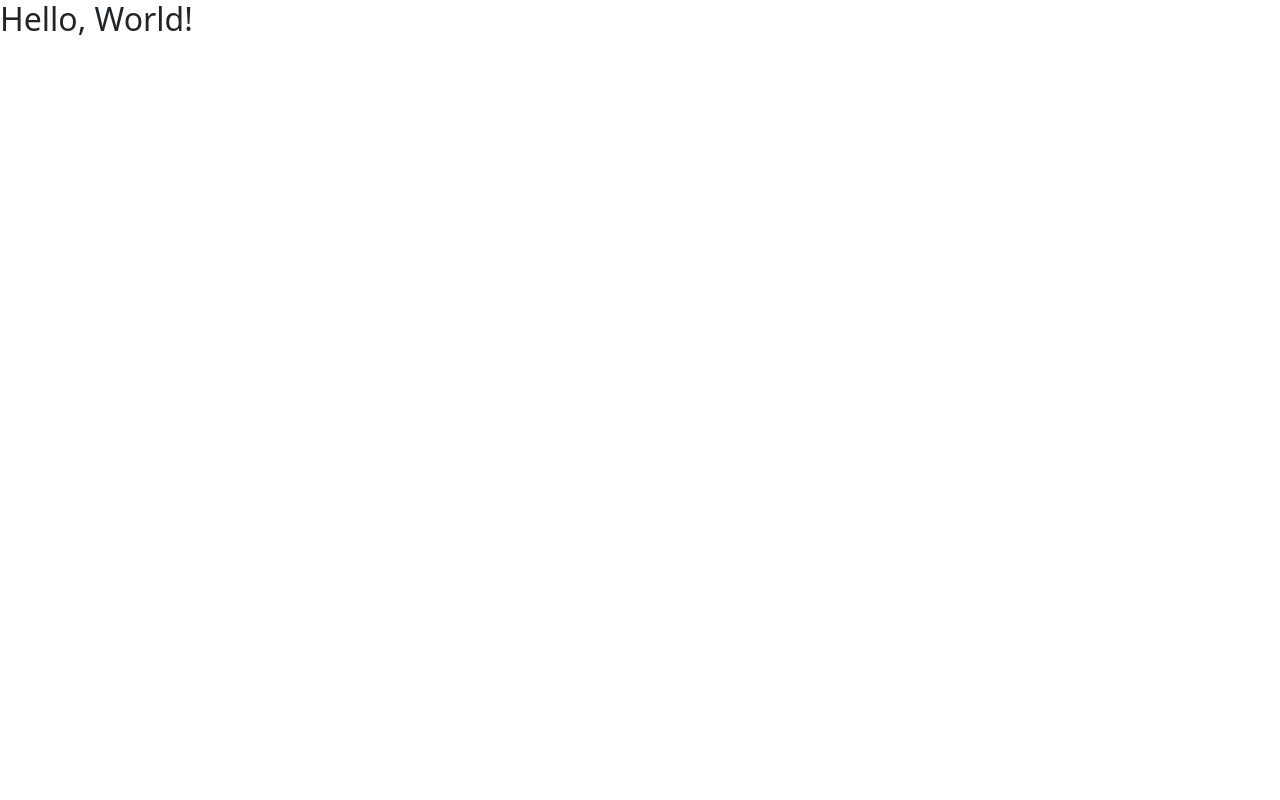
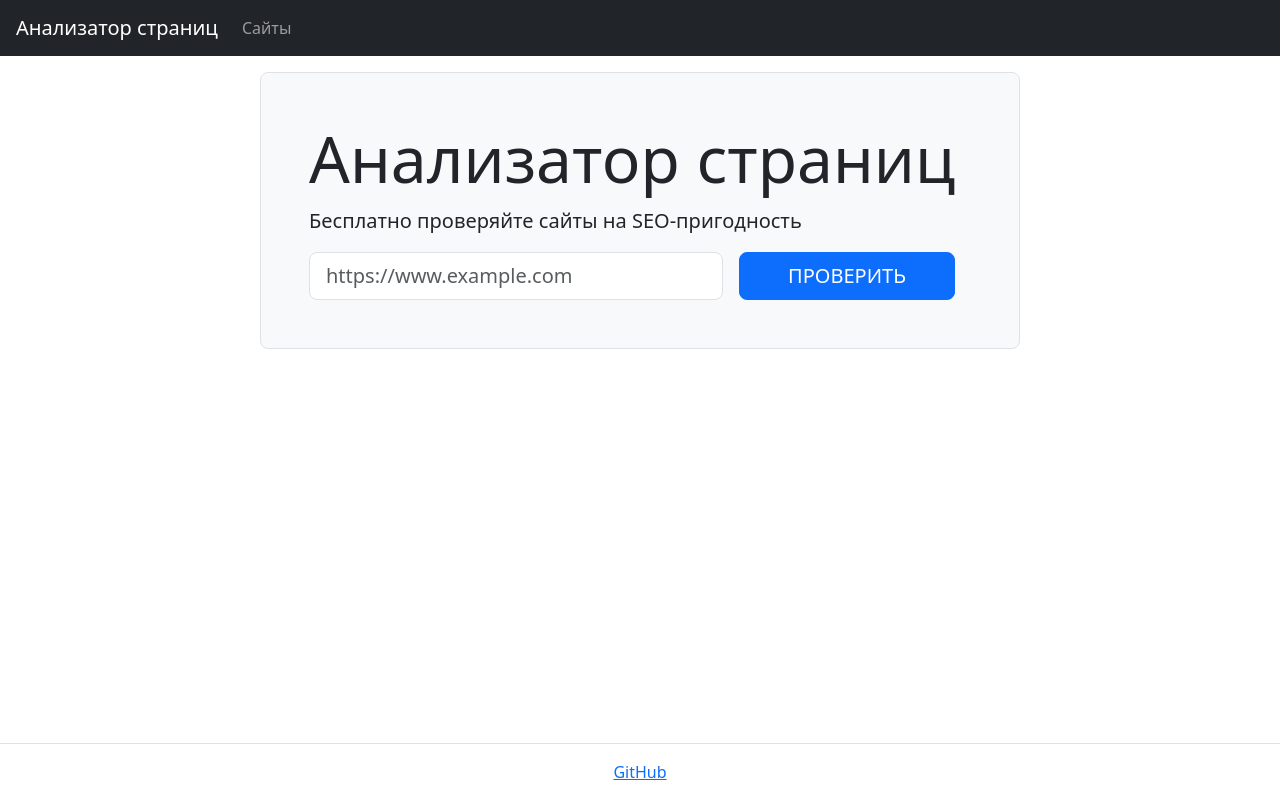
Before and after one commit to Faizik12/python-project-83, a Flask app: page / in a window 1280 px wide. Before the commit the page is almost empty. Run offline with Flask 3, Linux system fonts and the light colour scheme.

Commit message:
Checked the second step

```diff
--- /dev/null
+++ b/page_analyzer/templates/base.html
@@ -0,0 +1,37 @@
+<!DOCTYPE html>
+<html lang="en">
+
+<head>
+    <meta charset="utf-8">
+    <meta name="viewport" content="width=device-width, initial-scale=1, shrink-to-fit=no">
+    <meta name="description" content="Third project for Hexlet.io">
+    <link href="https://cdn.jsdelivr.net/npm/bootstrap@5.3.2/dist/css/bootstrap.min.css" rel="stylesheet"
+        integrity="sha384-T3c6CoIi6uLrA9TneNEoa7RxnatzjcDSCmG1MXxSR1GAsXEV/Dwwykc2MPK8M2HN" crossorigin="anonymous">
+    <script src="https://cdn.jsdelivr.net/npm/bootstrap@5.3.2/dist/js/bootstrap.bundle.min.js"
+        integrity="sha384-C6RzsynM9kWDrMNeT87bh95OGNyZPhcTNXj1NW7RuBCsyN/o0jlpcV8Qyq46cDfL"
+        crossorigin="anonymous"></script>
+    <title>Анализатор страниц</title>
+</head>
+
+<body class="min-vh-100 d-flex flex-column">
+    <header class="flex-shrink-0">
+        <nav class="navbar navbar-expand-md bg-dark px-3" data-bs-theme="dark">
+            <a class="navbar-brand" href="/">Анализатор страниц</a>
+            <div id="navbarNav">
+                <ul class="navbar-nav">
+                    <li class="nav-item"><a class="nav-link " href="/urls">Сайты</a></li>
+                </ul>
+                </ul>
+            </div>
+        </nav>
+    </header>
+    {% block content %}
+    {% endblock %}
+    <footer class="border-top py-3 mt-5 flex-shrink-0">
+        <div class="container-fluid text-center">
+            <a href="https://github.com/Faizik12" target="_blank">GitHub</a>
+        </div>
+    </footer>
+</body>
+
+</html>
--- a/page_analyzer/templates/index.html
+++ b/page_analyzer/templates/index.html
@@ -1,12 +1,18 @@
-<!DOCTYPE html>
-<html lang="ru">
-<head>
-    <meta charset="UTF-8">
-    <meta name="viewport" content="width=device-width, initial-scale=1.0">
-    <title>Document</title>
-    <link href="https://cdn.jsdelivr.net/npm/bootstrap@5.1.3/dist/css/bootstrap.min.css" rel="stylesheet" integrity="sha384-1BmE4kWBq78iYhFldvKuhfTAU6auU8tT94WrHftjDbrCEXSU1oBoqyl2QvZ6jIW3" crossorigin="anonymous">
-</head>
-<body>
-    <h2>Hello, World!</h2>
-</body>
-</html>
+{% extends "base.html" %}
+
+{% block content %}
+<main class="flex-grow-1">
+    <div class="container-lg mt-3">
+        <div class="row gy-5">
+            <div class="col-12 col-md-10 col-lg-8 mx-auto border rounded-3 bg-light p-5">
+                <h1 class="display-3">Анализатор страниц</h1>
+                <p class="lead">Бесплатно проверяйте сайты на SEO-пригодность</p>
+                <form action="/urls" method="post" class="justify-content-center d-flex">
+                    <input type="text" name="url" value=""  placeholder="https://www.example.com" class="form-control form-control-lg">
+                    <input type="submit" value="Проверить" class="btn btn-primary btn-lg px-5 text-uppercase mx-3">
+                </form>
+            </div>
+        </div>
+    </div>
+</main>
+{% endblock %}
```
